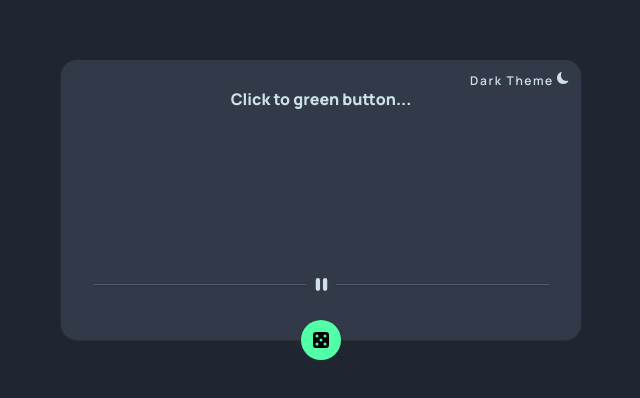
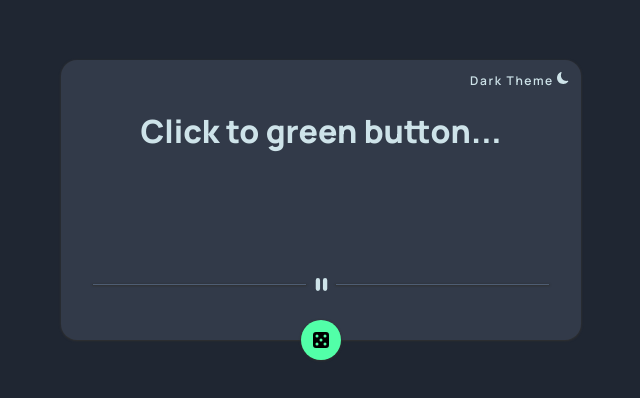
Before and after one commit to cactys/advice-generator-app-main, a React (Create React App) app: page / in a window 1280 px wide. Shown: the part 200-598 px from the top of the page, without its empty margins (319-959 px from the left). Built offline with nearby package versions, Linux system fonts and the light colour scheme.

Commit message:
fix: add h1

```diff
--- a/src/components/Card.jsx
+++ b/src/components/Card.jsx
@@ -74,7 +74,7 @@ const AnimatedWrapper = styled.div`
   animation: ${Animation} 2s alternate;
 `;
 
-const EmptyContainer = styled.div`
+const EmptyContainer = styled.h1`
   display: flex;
   flex: 1;
 `;
```
